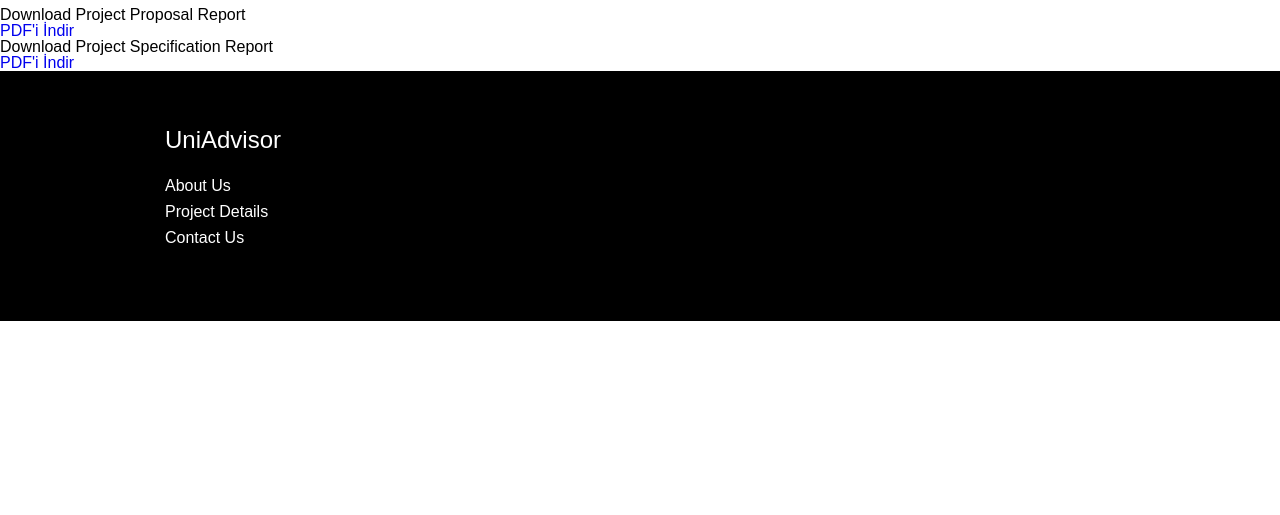
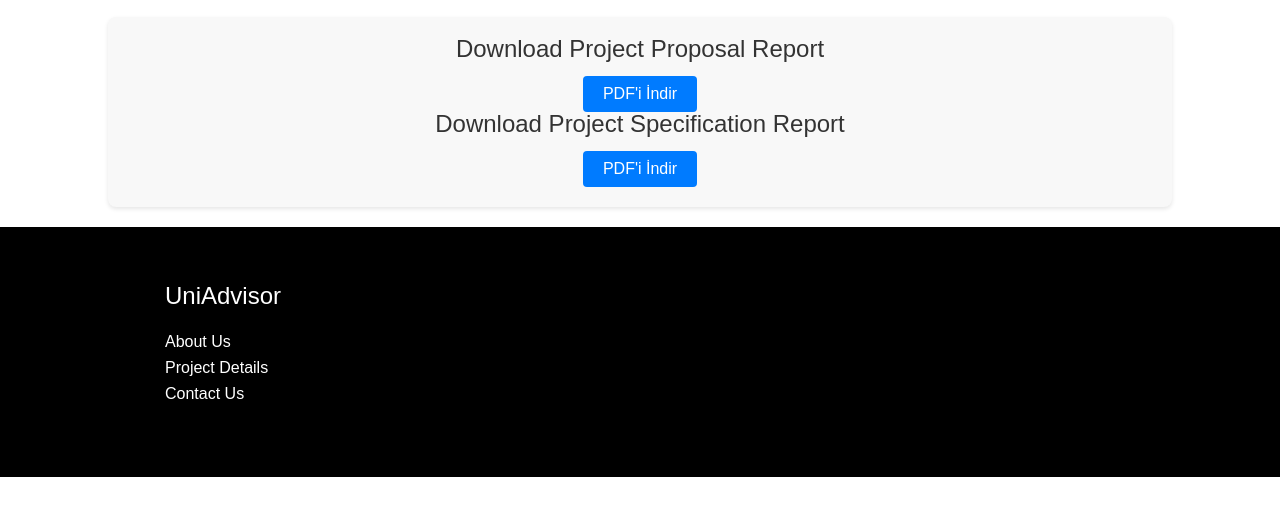
Before and after one commit to mustafaon01/graduation-project-web-site, a plain HTML site: page projectdet.html in a window 1280 px wide. Shown: the part 171-686 px from the top of the page. Drawn offline with Linux system fonts and the light colour scheme.

Commit message:
add: css

```diff
--- a/projectdet.html
+++ b/projectdet.html
@@ -1,11 +1,44 @@
 <!DOCTYPE html>
 <html lang="en">
+    <style>
+        /* Dosya indirme bölümü */
+.files {
+    background-color: #f8f8f8;
+    padding: 20px;
+    margin: 20px auto;
+    width: 80%;
+    border-radius: 8px;
+    box-shadow: 0 2px 4px rgba(0, 0, 0, 0.1);
+    text-align: center;
+}
+
+.files h1 {
+    color: #333;
+    font-size: 24px;
+    margin-bottom: 15px;
+}
+
+.files a {
+    display: inline-block;
+    background-color: #007bff;
+    color: #ffffff;
+    padding: 10px 20px;
+    text-decoration: none;
+    border-radius: 4px;
+    transition: background-color 0.3s ease;
+}
+
+.files a:hover {
+    background-color: #0056b3;
+}
+    </style>
 <head>
     <meta charset="UTF-8">
     <meta name="viewport" content="width=device-width, initial-scale=1.0">
     <title>Document</title>
     <link rel="stylesheet" href="style.css">
 </head>
+
 <body>
     <div class="header">
     </div>
@@ -29,10 +62,12 @@
         </div>
 
     </div>
-    <h1>Download Project Proposal Report</h1>
+    <div class="files">
+        <h1>Download Project Proposal Report</h1>
     <a href="Project_Proposal_Report_Group_15.pdf" download="dosya.pdf">PDF'i İndir</a>
     <h1>Download Project Specification Report</h1>
     <a href="Project Specification Report- Group15.pdf" download="dosya.pdf">PDF'i İndir</a>
+    </div>
 </body>
 
     <div class="bottom">
--- a/style.css
+++ b/style.css
@@ -202,3 +202,33 @@ img {
 .right-side input::placeholder{
     color: white;
 }
+/* Dosya indirme bölümü */
+.files {
+    background-color: #f8f8f8;
+    padding: 20px;
+    margin: 20px auto;
+    width: 80%;
+    border-radius: 8px;
+    box-shadow: 0 2px 4px rgba(0, 0, 0, 0.1);
+    text-align: center;
+}
+
+.files h1 {
+    color: #333;
+    font-size: 24px;
+    margin-bottom: 15px;
+}
+
+.files a {
+    display: inline-block;
+    background-color: #007bff;
+    color: #ffffff;
+    padding: 10px 20px;
+    text-decoration: none;
+    border-radius: 4px;
+    transition: background-color 0.3s ease;
+}
+
+.files a:hover {
+    background-color: #0056b3;
+}
```
